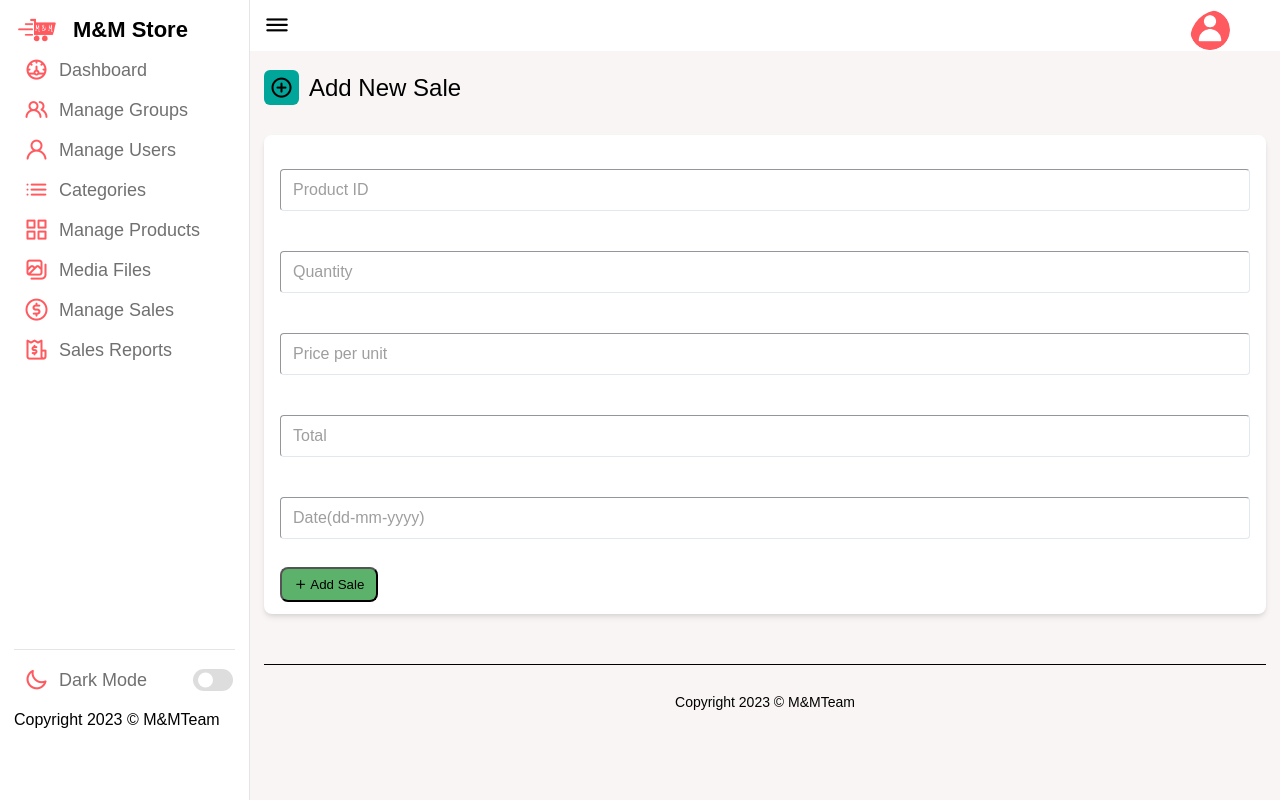
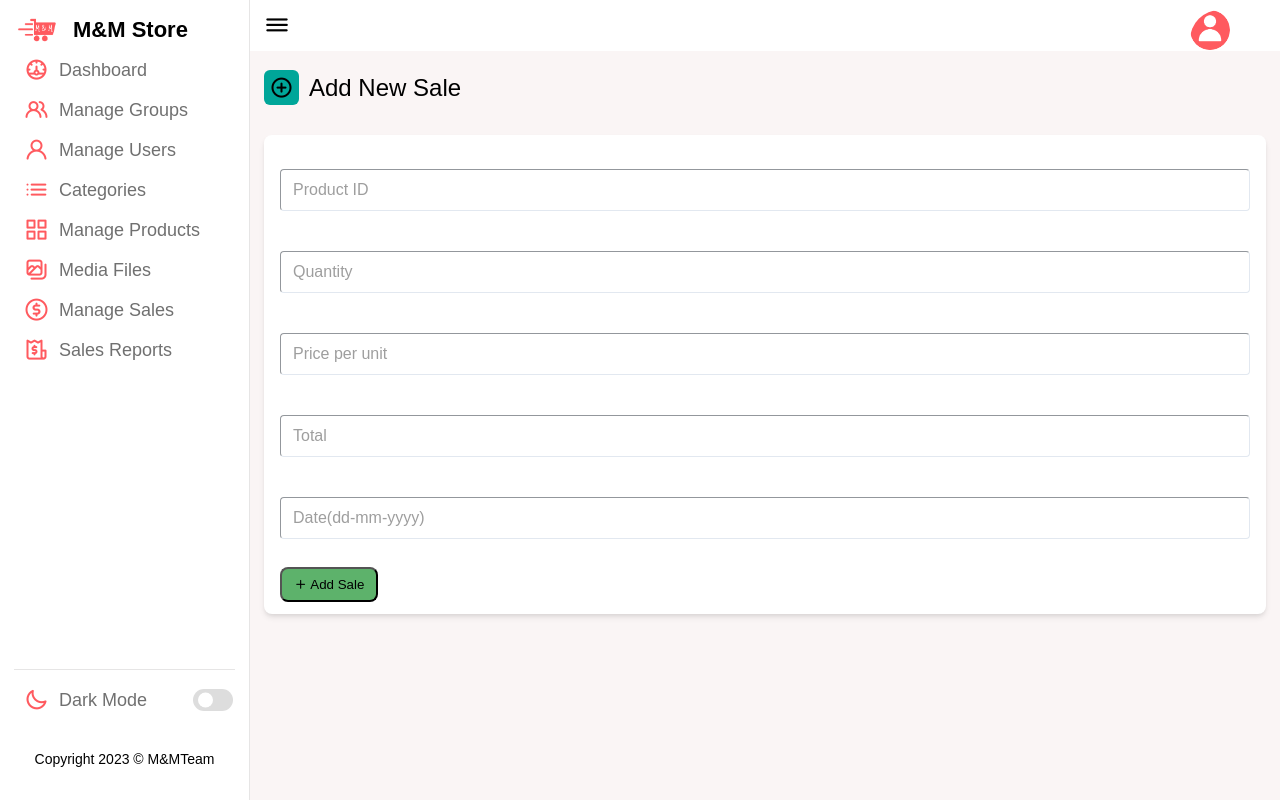
Before and after one commit to MarianVilau/Stock-Manager, a PHP site: page /add_sale.php in a window 1280 px wide. Run offline with PHP 8.4, Linux system fonts and the light colour scheme; the visitor is signed in with stand-in values (Sample User, id 1); data comes from the database, SQL or seed files in the repository; data that the repository does not hold is empty.

Commit message:
copyright2

```diff
--- a/source/css/style.css
+++ b/source/css/style.css
@@ -729,9 +729,9 @@ a:-webkit-any-link {
     padding: 0.812rem;
     font-size: 0.875rem !important;
     text-align: center;
-    border-top: 1px solid var(--text-color);
     color: var(--text-color);
     display: block;
+    margin-bottom: -2.5rem;
 }
 .element {
     position: absolute;
--- a/source/layouts/footer.php
+++ b/source/layouts/footer.php
@@ -1,8 +1,4 @@
 <br>
-<footer class="login__copyright2">
-    <br>
-    <p>Copyright 2023 &copy; M&MTeam</p>
-</footer>
 
 </div>
 
--- a/source/layouts/header.php
+++ b/source/layouts/header.php
@@ -51,10 +51,13 @@
                     <span class="switch"></span>
                 </div>
             </li>
+
             <li>
-                <a href="#">
-                <span class="link_name">Copyright 2023 &copy; M&MTeam</span>
-                </a>
+                <br>
+                <footer class="login__copyright2">
+
+                    <p>Copyright 2023 &copy; M&MTeam</p>
+                </footer>
             </li>
         </ul>
     </div>
--- a/test-zone/style_tabele.css
+++ b/test-zone/style_tabele.css
@@ -373,4 +373,5 @@
     border-top: 1px solid var(--text-color);
     color: var(--text-color);
     display: block;
+
 }
```
